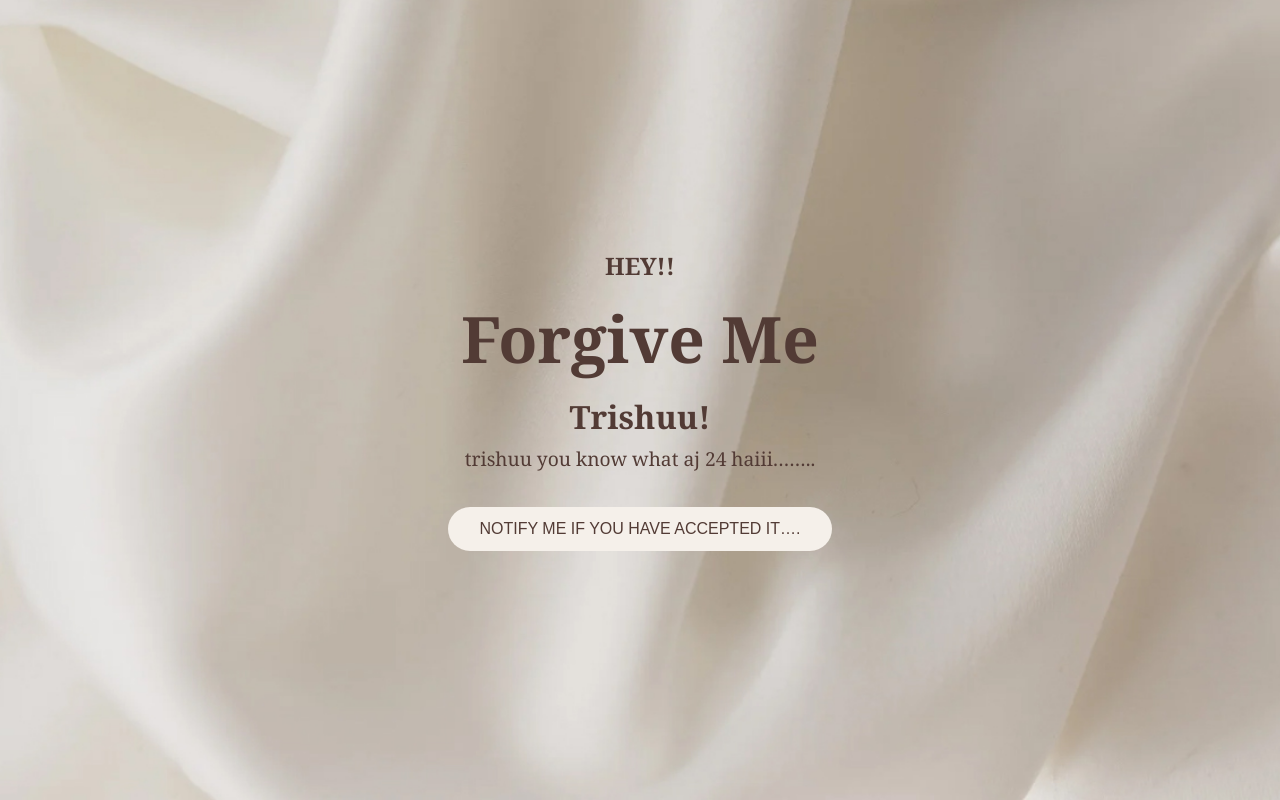
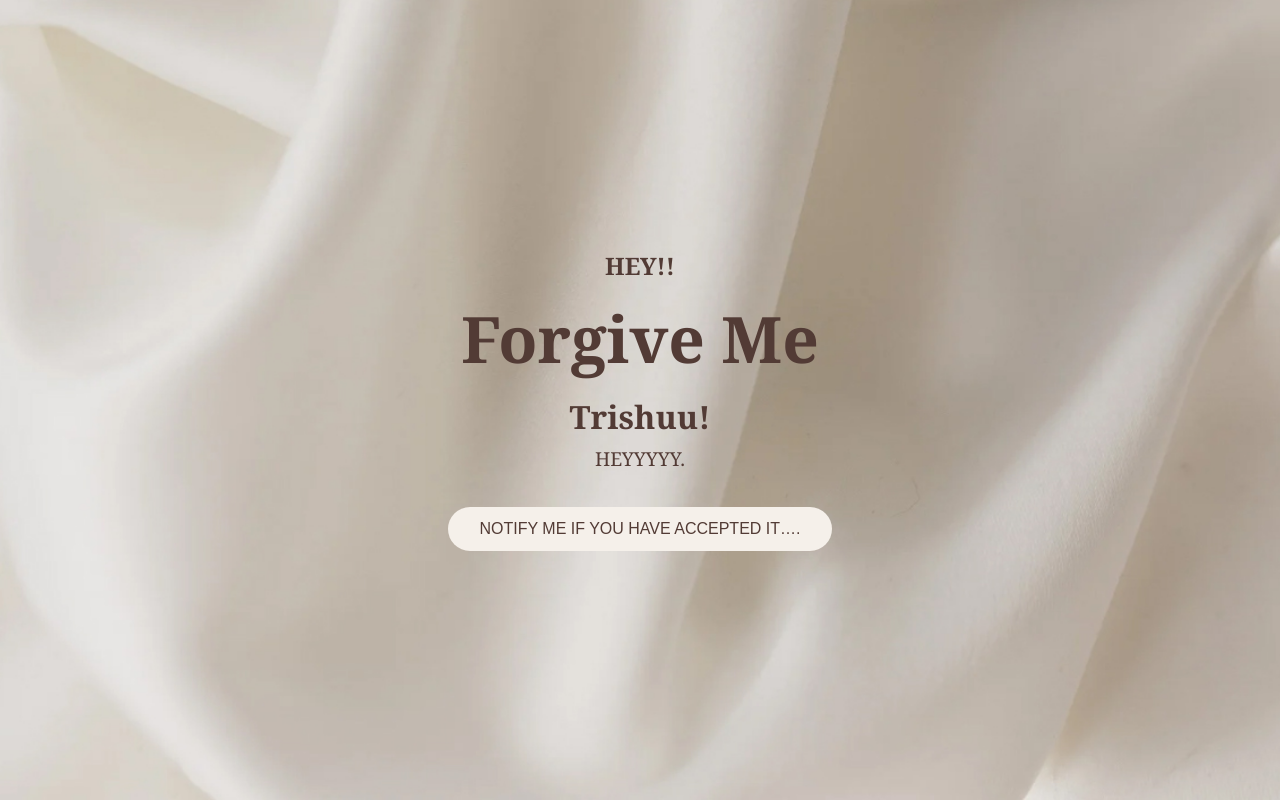
Before and after one commit to harshl15/my-website, a plain HTML site: page index.html in a window 1280 px wide. Drawn offline with Linux system fonts and the light colour scheme.

Commit message:
Update index.html

```diff
--- a/index.html
+++ b/index.html
@@ -11,7 +11,7 @@
         <header>HEY!!</header>
         <h1>Forgive Me</h1>
         <h2>Trishuu!</h2>
-        <p>trishuu you know what aj 24 haiii……..</p>
+        <p>HEYYYYY.</p>
         <a href="https://wa.me/919670676930?text=Hii!!" target="_blank">
             <button>NOTIFY ME IF YOU HAVE ACCEPTED IT….</button>
         </a>
```
